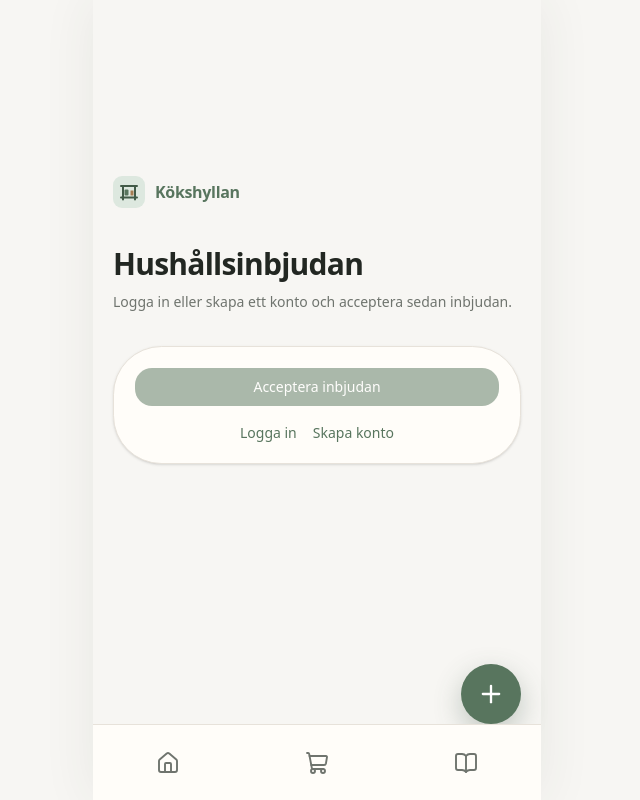
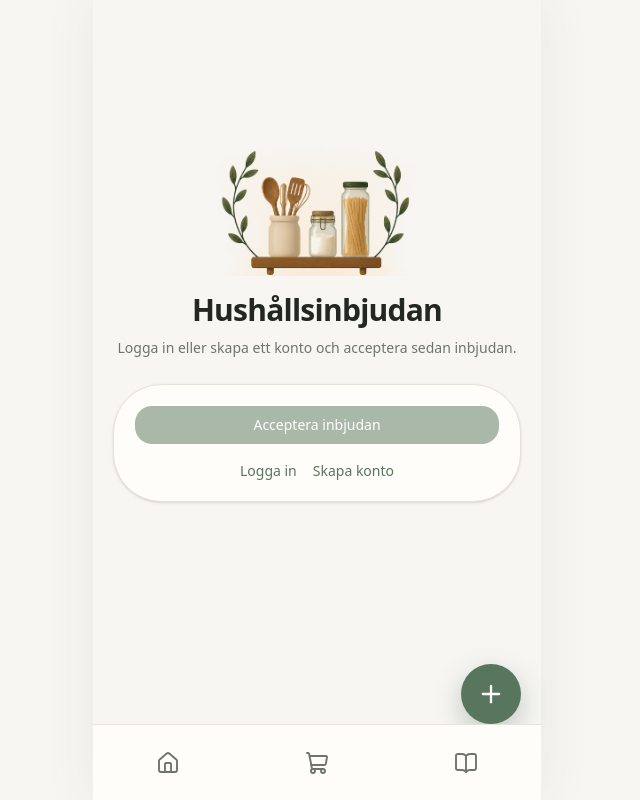
Before and after one commit to Neilowitch1/mat, a Next.js app: page /inbjudan in a window 1280 px wide. Shown: the whole page, without its empty margins (323-963 px from the left). Built offline with nearby package versions, Linux system fonts and the light colour scheme; no server answers.

Commit message:
feat: update auth branding with transparent logo mark

```diff
--- a/src/components/AuthShell.tsx
+++ b/src/components/AuthShell.tsx
@@ -3,5 +3,18 @@ import Link from "next/link";
 import BrandMark from "@/components/BrandMark";
 
 export default function AuthShell({ title, subtitle, children }: { title: string; subtitle: string; children: ReactNode }) {
-  return <div className="flex min-h-[75dvh] flex-col justify-center"><Link href="/" className="mb-8 w-fit" aria-label="Till Kökshyllans startsida"><BrandMark /></Link><h1 className="text-3xl font-bold tracking-tight">{title}</h1><p className="mt-2 text-sm leading-6 text-muted-foreground">{subtitle}</p><div className="mt-8 rounded-3xl border border-border bg-card p-5 shadow-sm">{children}</div></div>;
+  return (
+    <div className="flex min-h-[75dvh] flex-col justify-center py-6">
+      <Link
+        href="/"
+        className="mx-auto mb-4 w-[190px] rounded-2xl focus-visible:outline-none focus-visible:ring-2 focus-visible:ring-ring focus-visible:ring-offset-4 sm:w-[210px]"
+        aria-label="Till Kökshyllans startsida"
+      >
+        <BrandMark variant="auth" />
+      </Link>
+      <h1 className="text-center text-3xl font-bold tracking-tight">{title}</h1>
+      <p className="mt-2 text-center text-sm leading-6 text-muted-foreground">{subtitle}</p>
+      <div className="mt-6 rounded-3xl border border-border bg-card p-5 shadow-sm">{children}</div>
+    </div>
+  );
 }
--- a/src/components/BrandMark.tsx
+++ b/src/components/BrandMark.tsx
@@ -5,10 +5,31 @@ import { cn } from "@/lib/utils";
 
 interface BrandMarkProps {
   className?: string;
+  imageClassName?: string;
   showName?: boolean;
+  variant?: "mark" | "auth";
 }
 
-export default function BrandMark({ className, showName = true }: BrandMarkProps) {
+export default function BrandMark({
+  className,
+  imageClassName,
+  showName = true,
+  variant = "mark",
+}: BrandMarkProps) {
+  if (variant === "auth") {
+    return (
+      <Image
+        src="/brand/logo/logo-mark-transparent.png"
+        alt={`${brand.name} logotyp`}
+        width={945}
+        height={620}
+        sizes="(min-width: 640px) 210px, 190px"
+        className={cn("h-auto w-full", imageClassName, className)}
+        priority
+      />
+    );
+  }
+
   return (
     <span className={cn("inline-flex items-center gap-2.5", className)}>
       <Image
```
Also changed, not shown: public/brand/logo/logo-mark-transparent.png (added).
